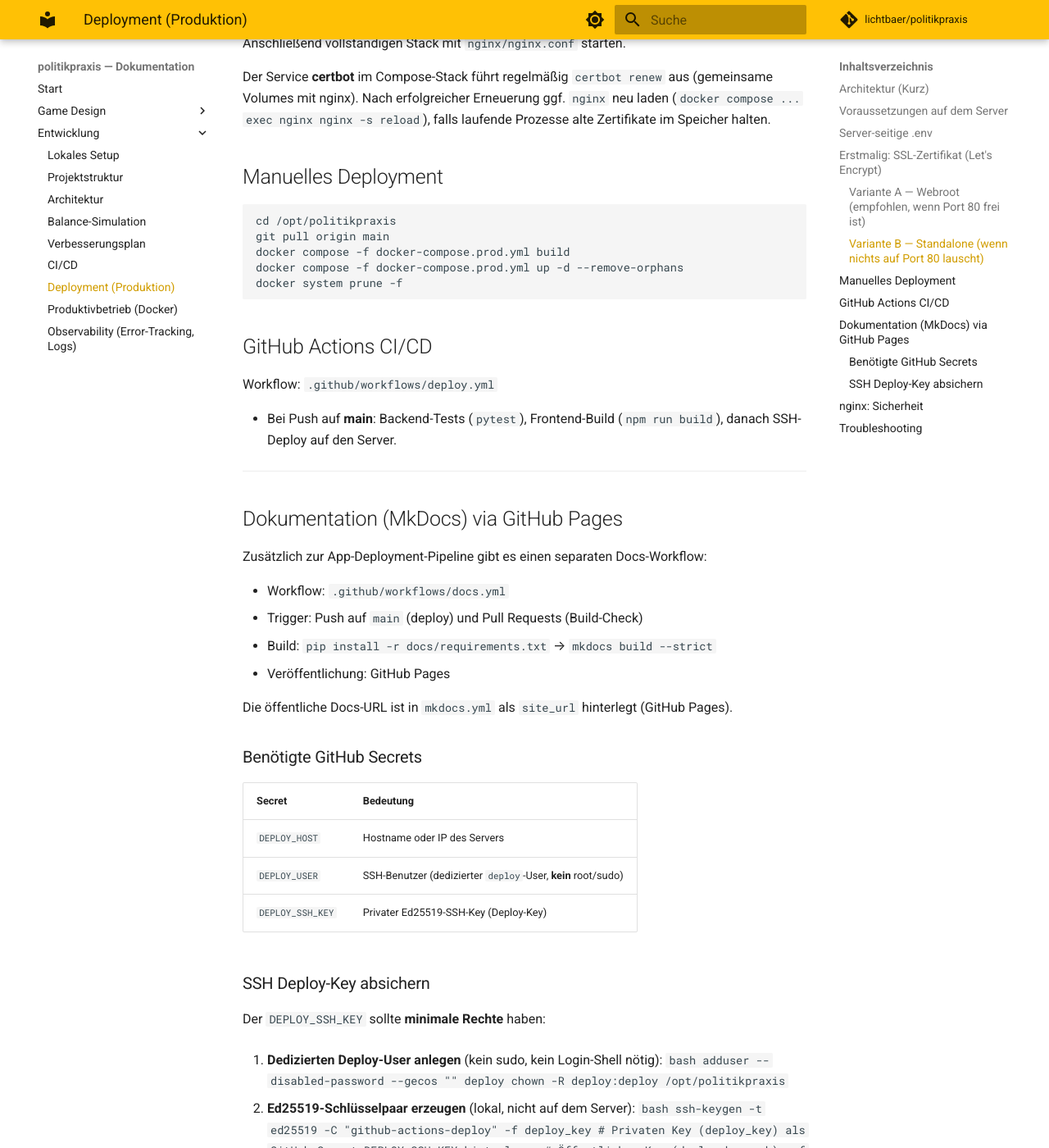
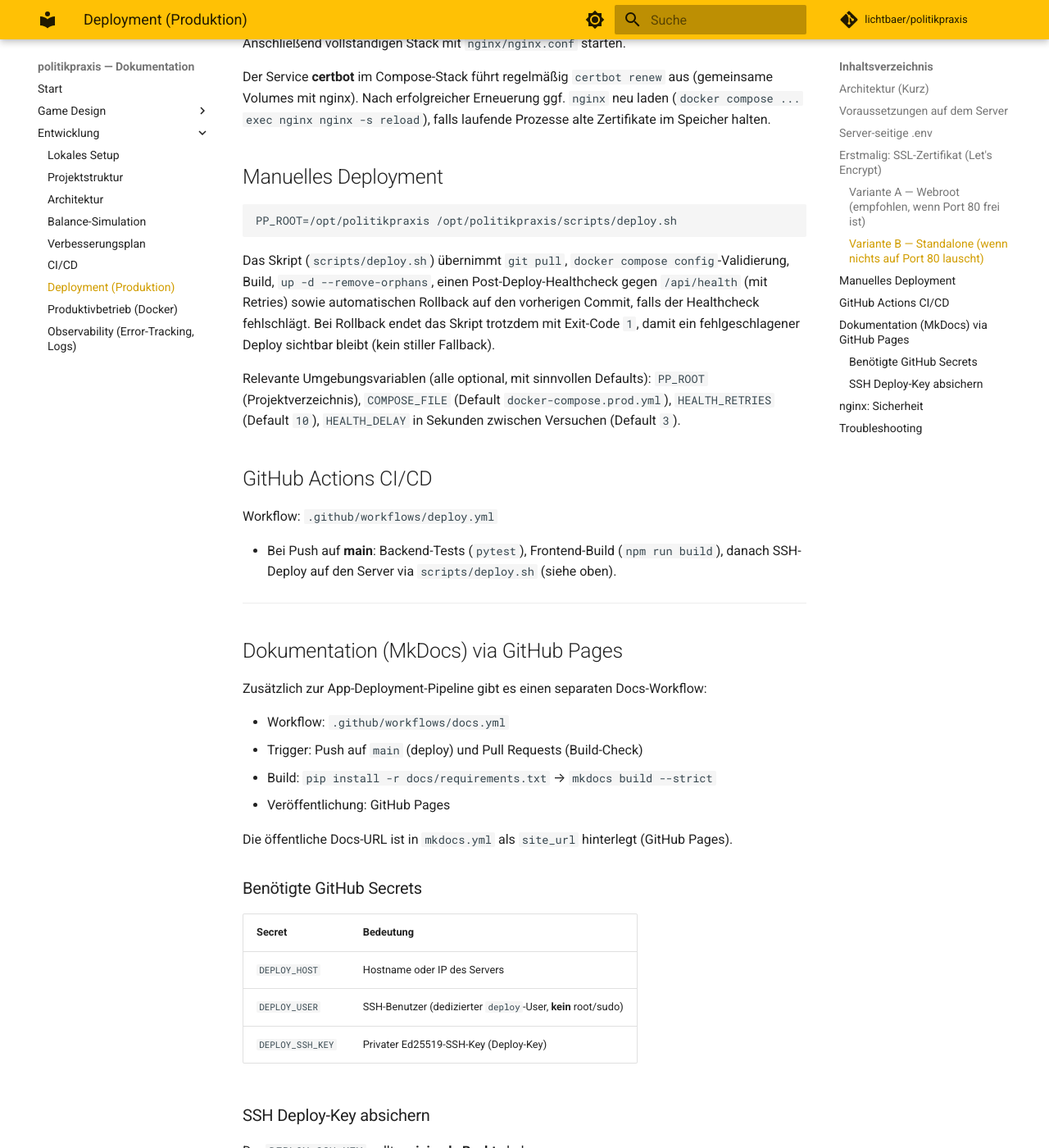
Before and after one commit to lichtbaer/politikpraxis, an MkDocs documentation site: the page built from docs/deployment.md, in a window 1280 px wide and 1400 px high, scrolled down 2782 px. Shown: the whole window at 82% size. Built offline with MkDocs 1.6.1 and Material for MkDocs 9.7.7, drawn with Linux system fonts in a browser that asks for light colours; comment, search, counter and statistics services are not loaded; some of the changed text lies outside the part shown.

Commit message:
ci: deploy healthcheck gate + rollback (closes #230)
Extract deploy logic into scripts/deploy.sh: validates docker compose
config before touching running containers, gates the deploy behind a
retrying /api/health check against the backend container, and rolls
back to the previous commit (rebuild + redeploy) if the health check
fails. The deploy job still exits non-zero after a rollback so a
broken release stays visible in CI instead of looking green.

Update .github/workflows/deploy.yml and docs/deployment.md to use the
checked-in script instead of the ad-hoc inline SSH commands.

Co-Authored-By: Claude Sonnet 5 <noreply@anthropic.com>
Claude-Session: https://claude.ai/code/session_01NfiAdxHZHW5gAvPjDuxP77

````diff
--- a/docs/deployment.md
+++ b/docs/deployment.md
@@ -113,18 +113,18 @@ Der Service **certbot** im Compose-Stack führt regelmäßig `certbot renew` aus
 ## Manuelles Deployment
 
 ```bash
-cd /opt/politikpraxis
-git pull origin main
-docker compose -f docker-compose.prod.yml build
-docker compose -f docker-compose.prod.yml up -d --remove-orphans
-docker system prune -f
+PP_ROOT=/opt/politikpraxis /opt/politikpraxis/scripts/deploy.sh
 ```
+
+Das Skript (`scripts/deploy.sh`) übernimmt `git pull`, `docker compose config`-Validierung, Build, `up -d --remove-orphans`, einen Post-Deploy-Healthcheck gegen `/api/health` (mit Retries) sowie automatischen Rollback auf den vorherigen Commit, falls der Healthcheck fehlschlägt. Bei Rollback endet das Skript trotzdem mit Exit-Code `1`, damit ein fehlgeschlagener Deploy sichtbar bleibt (kein stiller Fallback).
+
+Relevante Umgebungsvariablen (alle optional, mit sinnvollen Defaults): `PP_ROOT` (Projektverzeichnis), `COMPOSE_FILE` (Default `docker-compose.prod.yml`), `HEALTH_RETRIES` (Default `10`), `HEALTH_DELAY` in Sekunden zwischen Versuchen (Default `3`).
 
 ## GitHub Actions CI/CD
 
 Workflow: `.github/workflows/deploy.yml`
 
-- Bei Push auf **main**: Backend-Tests (`pytest`), Frontend-Build (`npm run build`), danach SSH-Deploy auf den Server.
+- Bei Push auf **main**: Backend-Tests (`pytest`), Frontend-Build (`npm run build`), danach SSH-Deploy auf den Server via `scripts/deploy.sh` (siehe oben).
 
 ---
 
@@ -166,20 +166,10 @@ Der `DEPLOY_SSH_KEY` sollte **minimale Rechte** haben:
 
 3. **Öffentlichen Key mit Forced Command in `~deploy/.ssh/authorized_keys` eintragen:**
    ```
-   command="/opt/politikpraxis/deploy.sh",no-pty,no-port-forwarding,no-agent-forwarding,no-X11-forwarding ssh-ed25519 AAAA...
+   command="/opt/politikpraxis/scripts/deploy.sh",no-pty,no-port-forwarding,no-agent-forwarding,no-X11-forwarding ssh-ed25519 AAAA...
    ```
 
-4. **Deploy-Script `/opt/politikpraxis/deploy.sh` anlegen** (nur die nötigen Befehle):
-   ```bash
-   #!/bin/bash
-   set -e
-   cd /opt/politikpraxis
-   git pull origin main
-   docker compose -f docker-compose.prod.yml build
-   docker compose -f docker-compose.prod.yml up -d --remove-orphans
-   docker system prune -f
-   ```
-   Rechte setzen: `chmod 750 /opt/politikpraxis/deploy.sh`
+4. **Deploy-Script:** Das Skript `scripts/deploy.sh` ist im Repo versioniert (Pull, Compose-Validierung, Build, Healthcheck-Gate, Rollback — siehe [Manuelles Deployment](#manuelles-deployment)) und muss nicht mehr manuell auf dem Server angelegt werden. Rechte setzen: `chmod 750 /opt/politikpraxis/scripts/deploy.sh`.
 
 5. **Key-Rotation:** Den Deploy-Key mindestens jährlich und bei Teamveränderungen rotieren.
 
````
Also changed, not shown: 2 other files.
